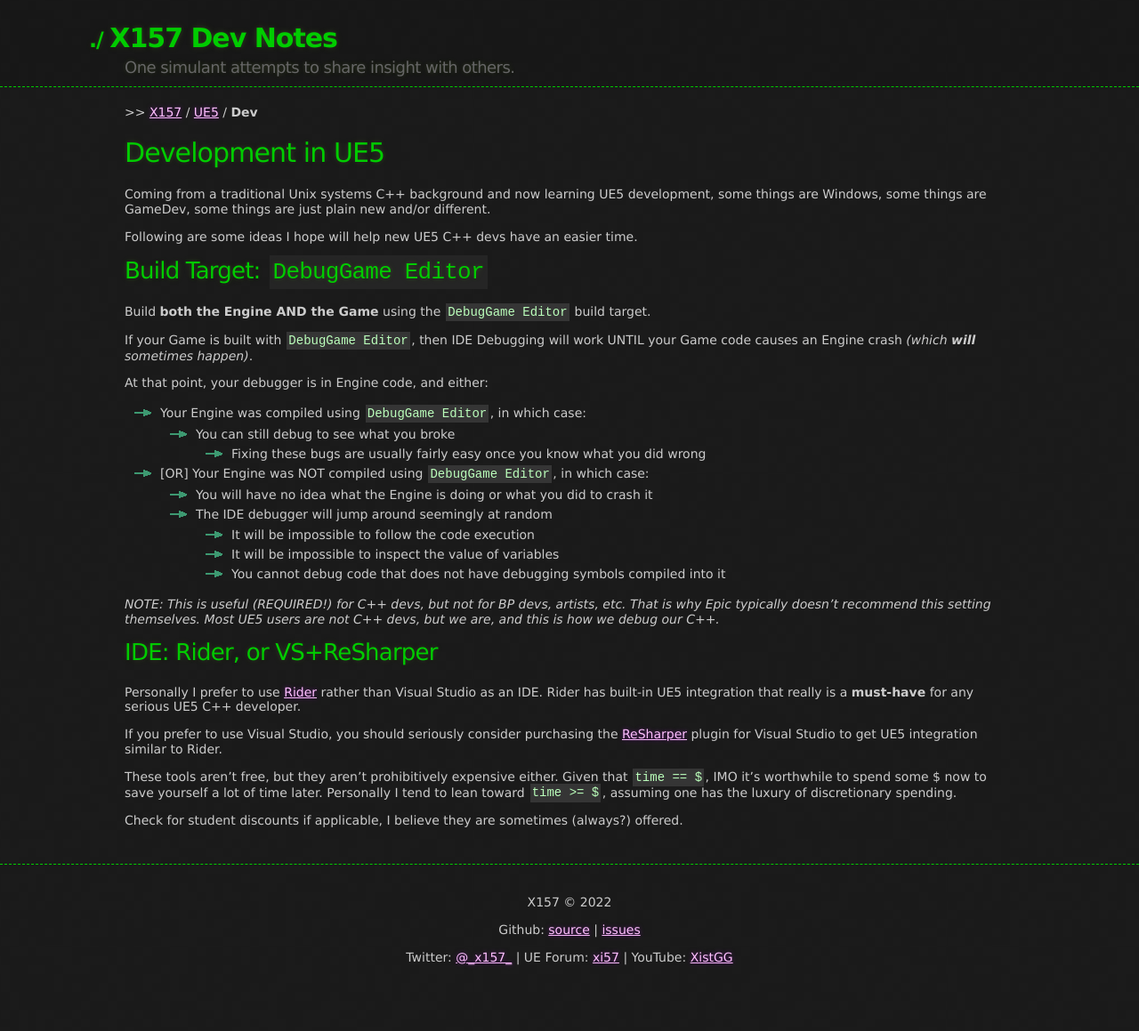
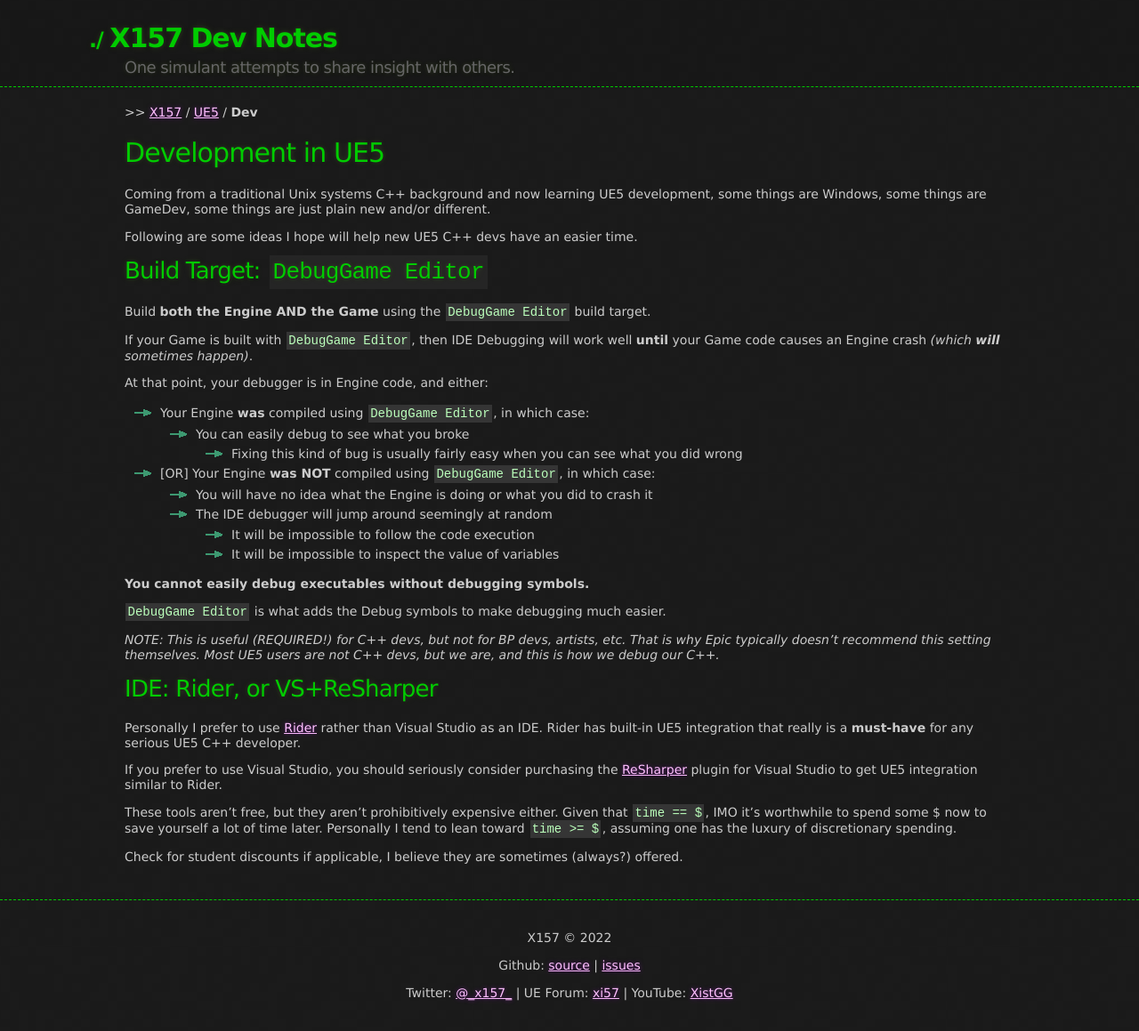
Before and after one commit to x157/x157.github.io, a Jekyll site: the page built from UE5/Dev/index.md, in a window 1280 px wide. Shown: the whole page at 89% size. Built offline with Jekyll 4.4.1, drawn with Linux system fonts in a browser that asks for light colours; before the commit the page ends 1119 px from its top, so only the background shows below that.

Commit message:
Formatting

```diff
--- a/UE5/Dev/index.md
+++ b/UE5/Dev/index.md
@@ -18,20 +18,23 @@
 
 Build **both the Engine AND the Game** using the `DebugGame Editor` build target.
 
-If your Game is built with `DebugGame Editor`, then IDE Debugging will work
-UNTIL your Game code causes an Engine crash *(which **will** sometimes happen)*.
+If your Game is built with `DebugGame Editor`, then IDE Debugging will work well
+**until** your Game code causes an Engine crash *(which **will** sometimes happen)*.
 
 At that point, your debugger is in Engine code, and either:
 
-- Your Engine was compiled using `DebugGame Editor`, in which case:
-  - You can still debug to see what you broke
-    - Fixing these bugs are usually fairly easy once you know what you did wrong
-- [OR] Your Engine was NOT compiled using `DebugGame Editor`, in which case:
+- Your Engine **was** compiled using `DebugGame Editor`, in which case:
+  - You can easily debug to see what you broke
+    - Fixing this kind of bug is usually fairly easy when you can see what you did wrong
+- [OR] Your Engine **was NOT** compiled using `DebugGame Editor`, in which case:
   - You will have no idea what the Engine is doing or what you did to crash it
   - The IDE debugger will jump around seemingly at random
     - It will be impossible to follow the code execution
     - It will be impossible to inspect the value of variables
-    - You cannot debug code that does not have debugging symbols compiled into it
+
+**You cannot easily debug executables without debugging symbols.**
+
+`DebugGame Editor` is what adds the Debug symbols to make debugging much easier.
 
 *NOTE: This is useful (REQUIRED!) for C++ devs, but not for BP devs, artists, etc.
 That is why Epic typically doesn't recommend this setting themselves.
```
